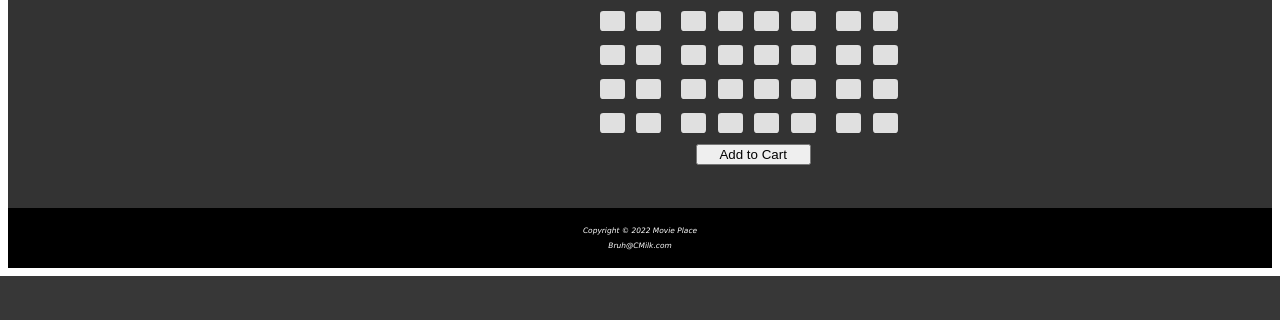
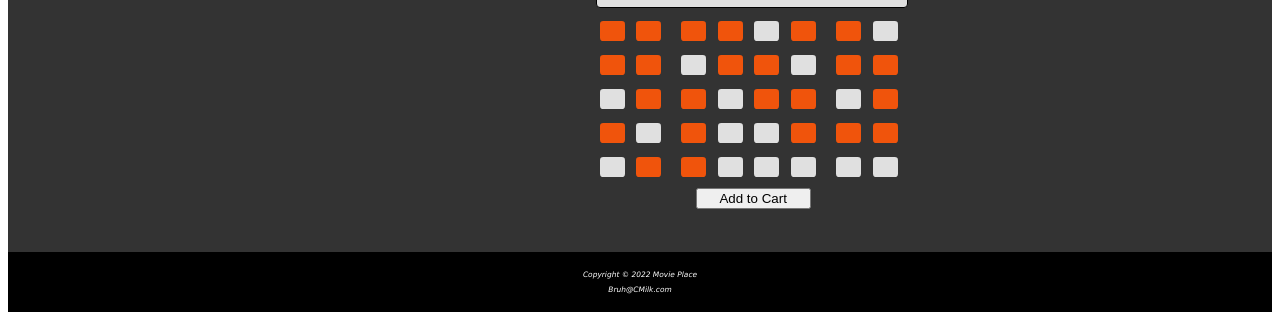
Before and after one commit to Remicchi/Cilver, a PHP site: page /movie_page/movie_page.php in a window 1280 px wide. Shown: the part 536-856 px from the top of the page. Before the commit the page ends 812 px from the top, so only its background shows below. Run offline with PHP 8.4, Linux system fonts and the light colour scheme; data that the repository does not hold is empty.

Commit message:
Updated seats with unavailable showing

```diff
--- a/movie_page/movie_page.css
+++ b/movie_page/movie_page.css
@@ -100,24 +100,41 @@ input[type='submit'] {
     align-items: center;
     width: 115px;
 }
-input[type='checkbox'] {
+.free_seat[type='checkbox'] {
     width: 25px;
     height: 20px;
 }
-input[type='checkbox']:after{
-
+.free_seat[type='checkbox']:after{
     content: '';
     display: inline-block;
     width: 25px;
     height: 20px;
     border-radius: 0.25em;
-    background: rgb(224,224,224);
+    background-color: rgb(224,224,224);
 }
 
-input[type='checkbox']:checked:after {
+.free_seat[type='checkbox']:checked:after {
     width: 25px;
     height: 20px;
     background-color: #2196F3;
+}
+.taken_seat[type='checkbox'] {
+    width: 25px;
+    height: 20px;
+}
+.taken_seat[type='checkbox']:after{
+    content: '';
+    display: inline-block;
+    width: 25px;
+    height: 20px;
+    border-radius: 0.25em;
+    background-color: rgb(224,224,224);
+}
+.taken_seat[type='checkbox']:checked:after {
+    background: #f0540c;
+}
+label {
+    padding: 5px;
 }
 #screen {
     margin: 10px 0px;
--- a/movie_page/movie_page.php
+++ b/movie_page/movie_page.php
@@ -100,6 +100,10 @@
 						<br>
 						<div id="seats">
 							<h3>Select Seats Below <br></h3>
+							<label>Available: </label>
+							<input type="checkbox" class="free_seat" onclick="return false;">
+							<label>Unavailable: </label>
+							<input type="checkbox" class="taken_seat" onclick="return false;" checked>
 							<div id="screen">Screen</div>
 							<script type = "text/javascript"  src = "seats.js"></script>
 						</div>
--- a/movie_page/seats.js
+++ b/movie_page/seats.js
@@ -1,10 +1,22 @@
+    var counter = 0;
+    var test = "1,1,1,1,0,1,1,0,1,1,0,1,1,0,1,1,0,1,1,0,1,1,0,1,1,0,1,0,0,1,1,1,0,1,1,0";
+    var test_arr = JSON.parse("[" + test + "]");
+
     for (row = 0; row < 5; row++) {
         for(col = 0; col < 8; col++) {
             if (col == 2 || col == 6) {
                 document.write("&nbsp&nbsp");
             }
-        document.write("<input type=\"checkbox\">");
-        document.write("  <span class=\"checkmark\"></span>");
+            // if array_val == 1, print a box
+            // if array_val == 0, print a checkbox
+            if (test_arr[counter] == 1) {
+                document.write("<input type=\"checkbox\" onclick=\"return false;\" class=\"taken_seat\" checked>");
+                document.write("  <span></span>");
+            } else {
+                document.write("<input type=\"checkbox\" class=\"free_seat\">");
+                document.write("  <span></span>");
+            }
+            counter ++;
         }
         document.write("<br>");
     }
```
Lines whose indentation alone changed are shown as unchanged.
